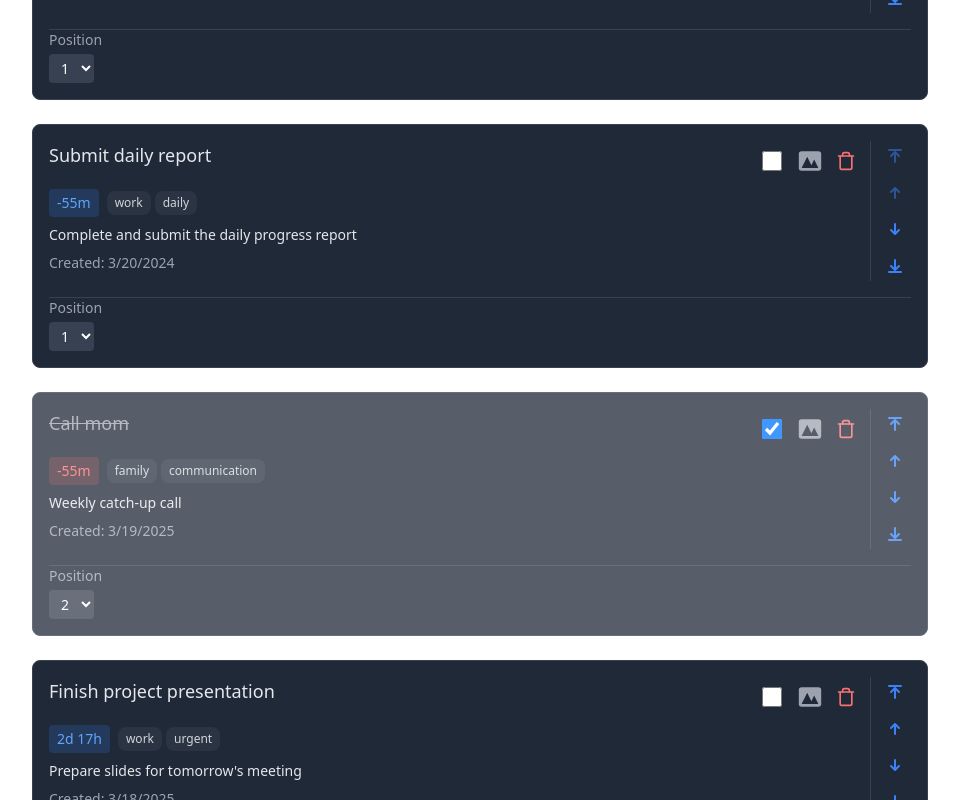
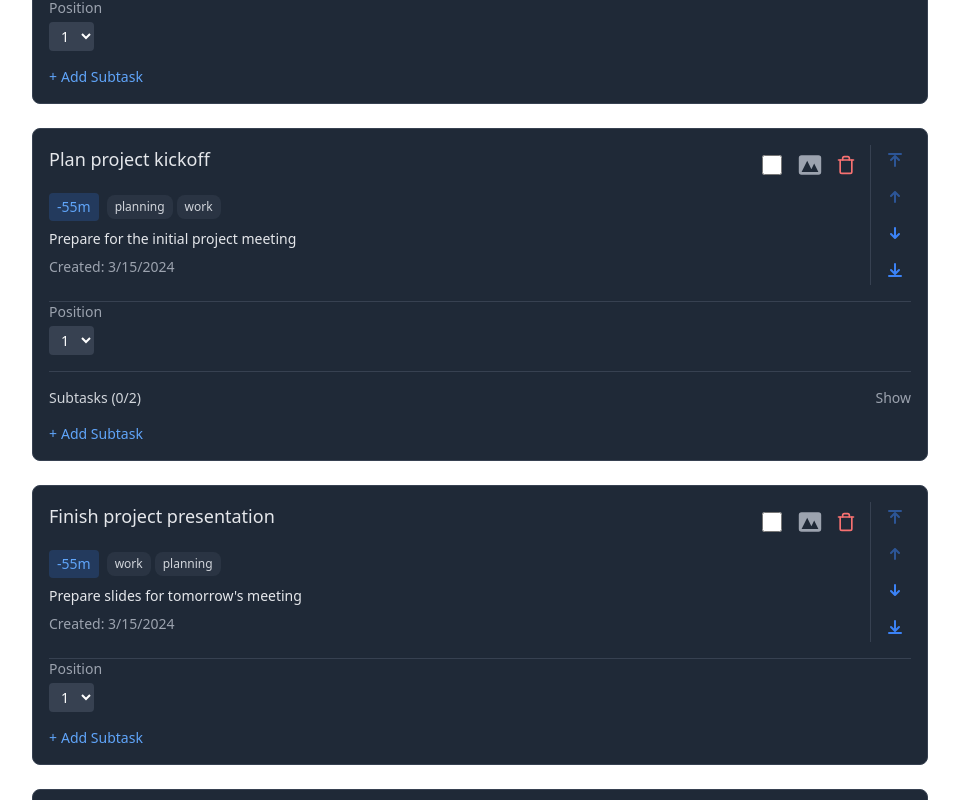
Before and after one commit to SebastianUdden/2-of-us, a React (Vite) app: page / in a window 1280 px wide. Shown: the part 480-1280 px from the top of the page, without its empty margins (160-1119 px from the left). Built offline with nearby package versions, Linux system fonts and the light colour scheme.

Commit message:
subtasks

```diff
--- a/src/components/AddTaskPanel.tsx
+++ b/src/components/AddTaskPanel.tsx
@@ -19,6 +19,8 @@ interface AddTaskPanelProps {
   onClose: () => void;
   onAddTask: (task: Task) => void;
   totalTasks: number;
+  parentTaskId?: string;
+  parentTaskTitle?: string;
 }
 
 const AddTaskPanel = ({
@@ -26,6 +28,8 @@ const AddTaskPanel = ({
   onClose,
   onAddTask,
   totalTasks,
+  parentTaskId,
+  parentTaskTitle,
 }: AddTaskPanelProps) => {
   const [formData, setFormData] = useState({
     title: "",
@@ -58,13 +62,21 @@ const AddTaskPanel = ({
 
   const handleSubmit = (e: React.FormEvent) => {
     e.preventDefault();
-    const newTask: Task = {
+    if (parentTaskId) {
+      // Adding a subtask
+      const subtask = {
+        id: crypto.randomUUID(),
+        title: formData.title,
+        completed: false,
+      };
+      onAddTask({
         id: crypto.randomUUID(),
         title: formData.title,
         description: formData.description,
         priority: formData.priority,
         author: "Sebastian Uddén",
         createdAt: new Date(),
+        updatedAt: new Date(),
         completed: false,
         archived: false,
         labels: formData.labels,
@@ -74,8 +86,32 @@ const AddTaskPanel = ({
             updatedAt: new Date(),
           },
         ],
+        subtasks: [subtask],
+        parentTaskId,
+      });
+    } else {
+      // Adding a main task
+      const newTask: Task = {
+        id: crypto.randomUUID(),
+        title: formData.title,
+        description: formData.description,
+        priority: formData.priority,
+        author: "Sebastian Uddén",
+        createdAt: new Date(),
+        updatedAt: new Date(),
+        completed: false,
+        archived: false,
+        labels: formData.labels,
+        updates: [
+          {
+            author: "Sebastian Uddén",
+            updatedAt: new Date(),
+          },
+        ],
+        subtasks: [],
       };
       onAddTask(newTask);
+    }
     onClose();
   };
 
@@ -100,7 +136,11 @@ const AddTaskPanel = ({
         }`}
       >
         <div className="flex items-center justify-between p-4 border-b border-gray-700">
-          <h2 className="text-xl font-semibold text-white">Add New Task</h2>
+          <h2 className="text-xl font-semibold text-white">
+            {parentTaskId
+              ? `Add Subtask to "${parentTaskTitle}"`
+              : "Add New Task"}
+          </h2>
           <button
             onClick={onClose}
             className="text-gray-400 hover:text-white transition-colors"
@@ -140,10 +180,14 @@ const AddTaskPanel = ({
                   setFormData({ ...formData, title: e.target.value })
                 }
                 className="w-full px-3 py-2 bg-gray-700 border border-gray-600 rounded-md shadow-sm text-white placeholder-gray-400 focus:outline-none focus:ring-2 focus:ring-blue-500 focus:border-blue-500"
-                placeholder="Enter task title"
+                placeholder={
+                  parentTaskId ? "Enter subtask title" : "Enter task title"
+                }
               />
             </div>
 
+            {!parentTaskId && (
+              <>
                 <div>
                   <label
                     htmlFor="description"
@@ -197,19 +241,25 @@ const AddTaskPanel = ({
                     id="priority"
                     value={formData.priority}
                     onChange={(e) =>
-                  setFormData({ ...formData, priority: Number(e.target.value) })
+                      setFormData({
+                        ...formData,
+                        priority: Number(e.target.value),
+                      })
                     }
                     className="w-full px-3 py-2 bg-gray-700 border border-gray-600 rounded-md shadow-sm text-white focus:outline-none focus:ring-2 focus:ring-blue-500 focus:border-blue-500"
                   >
-                {Array.from({ length: totalTasks + 1 }, (_, i) => i + 1).map(
-                  (position) => (
+                    {Array.from(
+                      { length: totalTasks + 1 },
+                      (_, i) => i + 1
+                    ).map((position) => (
                       <option key={position} value={position}>
                         {position}
                       </option>
-                  )
-                )}
+                    ))}
                   </select>
                 </div>
+              </>
+            )}
           </div>
 
           <div className="flex justify-end gap-3 p-4 border-t border-gray-700">
@@ -224,7 +274,7 @@ const AddTaskPanel = ({
               type="submit"
               className="px-4 py-2 text-sm font-medium text-white bg-blue-600 rounded-md hover:bg-blue-700 focus:outline-none focus:ring-2 focus:ring-blue-500 focus:ring-offset-2 focus:ring-offset-gray-800 transition-colors"
             >
-              Add Task
+              {parentTaskId ? "Add Subtask" : "Add Task"}
             </button>
           </div>
         </form>
--- a/src/components/Body.tsx
+++ b/src/components/Body.tsx
@@ -13,9 +13,6 @@ import { Task } from "../types/Task";
 import TaskCard from "./task-card/TaskCard";
 import { ViewToggle } from "./ViewToggle";
 
-type SortField = "priority" | "dueDate" | "updatedAt" | "title";
-type SortDirection = "asc" | "desc";
-
 const Body = () => {
   const [tasks, setTasks] = useState<Task[]>(mockTasks);
   const [lists, setLists] = useState<List[]>(mockLists);
@@ -30,13 +27,16 @@ const Body = () => {
     taskId: string;
     newPosition: number;
   } | null>(null);
-  const [sortField, setSortField] = useState<SortField>("priority");
-  const [sortDirection, setSortDirection] = useState<SortDirection>("asc");
+  const [sortField, setSortField] = useState<keyof Task>("priority");
+  const [sortDirection, setSortDirection] = useState<"asc" | "desc">("asc");
   const [isHeaderMinimized, setIsHeaderMinimized] = useState(false);
   const [isSortMinimized, setIsSortMinimized] = useState(false);
   const [labelFilters, setLabelFilters] = useState<LabelFilter[]>([]);
   const [searchQuery, setSearchQuery] = useState("");
   const [isAddTaskPanelOpen, setIsAddTaskPanelOpen] = useState(false);
+  const [parentTaskId, setParentTaskId] = useState<string | undefined>();
+  const [parentTaskTitle, setParentTaskTitle] = useState<string | undefined>();
+  const [expandedTaskId, setExpandedTaskId] = useState<string | null>(null);
   const scrollContainerRef = useRef<HTMLDivElement>(null);
 
   // Get all unique labels from tasks and lists
@@ -59,7 +59,7 @@ const Body = () => {
   // Get count of tasks with due dates
   const tasksWithDueDate = tasks.filter((task) => task.dueDate).length;
 
-  const sortTasks = (tasks: Task[]): Task[] => {
+  const sortTasks = useCallback((tasks: Task[]): Task[] => {
     // First sort by completion status (completed tasks go to bottom)
     const sortedByCompletion = [...tasks].sort((a, b) => {
       if (a.completed === b.completed) return 0;
@@ -71,10 +71,43 @@ const Body = () => {
       ...task,
       priority: index + 1,
     }));
+  }, []); // Empty dependency array since it doesn't depend on any external values
+
+  const handleAddTask = (newTask: Task) => {
+    if (parentTaskId) {
+      // Add as subtask
+      setTasks((prevTasks) => {
+        return prevTasks.map((task) => {
+          if (task.id === parentTaskId) {
+            return {
+              ...task,
+              subtasks: [...task.subtasks, newTask],
+            };
+          }
+          return task;
+        });
+      });
+      // Automatically expand the parent task
+      setExpandedTaskId(parentTaskId);
+    } else {
+      // Add as main task
+      setTasks((prevTasks) => {
+        const updatedTasks = [...prevTasks, newTask];
+        return sortTasks(updatedTasks);
+      });
+    }
+    setIsAddTaskPanelOpen(false);
+    setParentTaskId(undefined);
+    setParentTaskTitle(undefined);
   };
 
-  const handleAddTask = (newTask: Task) => {
-    setTasks((prevTasks) => [...prevTasks, newTask]);
+  const handleAddSubtask = (taskId: string) => {
+    const task = tasks.find((t) => t.id === taskId);
+    if (task) {
+      setParentTaskId(taskId);
+      setParentTaskTitle(task.title);
+      setIsAddTaskPanelOpen(true);
+    }
   };
 
   const handlePriorityChange = (taskId: string, newPosition: number) => {
@@ -335,7 +368,7 @@ const Body = () => {
     setLabelFilters([]);
   };
 
-  const handleSort = (field: SortField) => {
+  const handleSort = (field: keyof Task) => {
     if (sortField === field && field !== "priority") {
       // Only toggle direction if it's not priority
       setSortDirection((prev) => (prev === "asc" ? "desc" : "asc"));
@@ -380,7 +413,7 @@ const Body = () => {
     field,
     label,
   }: {
-    field: SortField;
+    field: keyof Task;
     label: string;
   }) => (
     <button
@@ -441,6 +474,14 @@ const Body = () => {
     const multiplier = sortDirection === "asc" ? 1 : -1;
     return multiplier * (a.createdAt.getTime() - b.createdAt.getTime());
   });
+
+  const handleListConvertToTask = (task: Task) => {
+    // Add the task to the tasks list
+    setTasks((prevTasks) => {
+      const updatedTasks = [...prevTasks, task];
+      return sortTasks(updatedTasks);
+    });
+  };
 
   return (
     <div className="flex flex-col min-h-screen">
@@ -569,6 +610,7 @@ const Body = () => {
                     onUpdate={handleListUpdate}
                     onLabelClick={handleListLabelClick}
                     selectedLabel={selectedLabel}
+                    onConvertToTask={handleListConvertToTask}
                   />
                 ))
               )
@@ -576,26 +618,9 @@ const Body = () => {
               <div className="flex flex-col items-center justify-center h-full text-gray-400">
                 <p className="text-lg font-medium mb-2">No tasks found</p>
                 <p className="text-sm text-center">
-                  {view === "archive" ? (
-                    "No archived tasks yet"
-                  ) : getLabelState(
-                      labelFilters.find((f) => f.state === LabelState.SHOW_ONLY)
-                        ?.label || ""
-                    ) === LabelState.SHOW_ONLY ? (
-                    "No tasks with this label"
-                  ) : searchQuery ? (
-                    <>
-                      No tasks match your search.{" "}
-                      <button
-                        onClick={() => setSearchQuery("")}
-                        className="text-blue-400 hover:text-blue-300 underline"
-                      >
-                        Clear your search
-                      </button>
-                    </>
-                  ) : (
-                    "Add your first task to get started"
-                  )}
+                  {selectedLabel
+                    ? "No tasks with this label"
+                    : "Add your first task to get started"}
                 </p>
               </div>
             ) : (
@@ -609,15 +634,14 @@ const Body = () => {
                   onArchive={handleArchive}
                   onUpdate={handleUpdate}
                   totalTasks={tasks.length}
-                  isAnimating={animatingTaskId === task.id}
-                  isCollapsed={isCollapsed && animatingTaskId === task.id}
+                  isAnimating={task.id === animatingTaskId}
+                  isCollapsed={isCollapsed}
                   onHeightChange={handleTaskHeight}
                   onLabelClick={handleLabelClick}
-                  selectedLabel={
-                    labelFilters.find((f) => f.state === LabelState.SHOW_ONLY)
-                      ?.label
-                  }
-                  disablePriorityControls={sortField !== "priority"}
+                  selectedLabel={selectedLabel}
+                  onAddSubtask={handleAddSubtask}
+                  expandedTaskId={expandedTaskId}
+                  setExpandedTaskId={setExpandedTaskId}
                 />
               ))
             )}
@@ -632,9 +656,15 @@ const Body = () => {
       </div>
       <AddTaskPanel
         isOpen={isAddTaskPanelOpen}
-        onClose={() => setIsAddTaskPanelOpen(false)}
+        onClose={() => {
+          setIsAddTaskPanelOpen(false);
+          setParentTaskId(undefined);
+          setParentTaskTitle(undefined);
+        }}
         onAddTask={handleAddTask}
         totalTasks={tasks.length}
+        parentTaskId={parentTaskId}
+        parentTaskTitle={parentTaskTitle}
       />
     </div>
   );
--- a/src/components/list-card/ListCard.tsx
+++ b/src/components/list-card/ListCard.tsx
@@ -2,6 +2,7 @@ import { List, ListItem } from "../../types/List";
 
 import { LabelPill } from "../LabelPill";
 import { LabelState } from "../../types/LabelState";
+import { Task } from "../../types/Task";
 import { formatDistanceToNow } from "date-fns";
 
 interface ListCardProps {
@@ -11,6 +12,7 @@ interface ListCardProps {
   onUpdate: (updatedList: List) => void;
   onLabelClick: (label: string) => void;
   selectedLabel?: string;
+  onConvertToTask?: (task: Task) => void;
 }
 
 const ListCard = ({
@@ -20,6 +22,7 @@ const ListCard = ({
   onUpdate,
   onLabelClick,
   selectedLabel,
+  onConvertToTask,
 }: ListCardProps) => {
   const handleItemComplete = (itemId: string) => {
     onComplete(list.id, itemId);
@@ -65,6 +68,41 @@ const ListCard = ({
     onUpdate({ ...list, items: updatedItems });
   };
 
+  const handleConvertToTask = () => {
+    if (!onConvertToTask) return;
+
+    const task: Task = {
+      id: crypto.randomUUID(),
+      title: list.title,
+      description: list.description || "",
+      author: list.author,
+      createdAt: new Date(),
+      updatedAt: new Date(),
+      completed: false,
+      priority: 1, // This will be updated by the parent component
+      labels: list.labels || [],
+      archived: false,
+      updates: [],
+      subtasks: list.items.map((item) => ({
+        id: crypto.randomUUID(),
+        title: item.content,
+        description: "",
+        author: list.author,
+        createdAt: item.createdAt,
+        updatedAt: item.updatedAt,
+        completed: item.completed,
+        priority: 1,
+        labels: [],
+        archived: false,
+        updates: [],
+        subtasks: [],
+        parentTaskId: list.id,
+      })),
+    };
+
+    onConvertToTask(task);
+  };
+
   const completedCount = list.items.filter((item) => item.completed).length;
   const totalCount = list.items.length;
 
@@ -100,6 +138,14 @@ const ListCard = ({
               }
             />
           ))}
+          {onConvertToTask && (
+            <button
+              onClick={handleConvertToTask}
+              className="text-blue-400 hover:text-blue-300 transition-colors"
+            >
+              Clone to Task
+            </button>
+          )}
           <button
             onClick={handleDelete}
             className="text-gray-400 hover:text-red-400 transition-colors"
--- a/src/components/task-card/TaskCard.tsx
+++ b/src/components/task-card/TaskCard.tsx
@@ -25,6 +25,9 @@ interface TaskCardProps {
   onLabelClick?: (label: string) => void;
   selectedLabel?: string;
   disablePriorityControls?: boolean;
+  onAddSubtask?: (parentTaskId: string) => void;
+  expandedTaskId: string | null;
+  setExpandedTaskId: (id: string | null) => void;
 }
 
 const TaskCard = ({
@@ -41,12 +44,20 @@ const TaskCard = ({
   onLabelClick,
   selectedLabel,
   disablePriorityControls = false,
+  onAddSubtask,
+  expandedTaskId,
+  setExpandedTaskId,
 }: TaskCardProps) => {
   const cardRef = useRef<HTMLDivElement>(null);
   const [showDeleteConfirm, setShowDeleteConfirm] = useState(false);
   const [isEditing, setIsEditing] = useState(false);
   const [editedTitle, setEditedTitle] = useState(task.title);
   const [editedDescription, setEditedDescription] = useState(task.description);
+  const [showSubtasks, setShowSubtasks] = useState(expandedTaskId === task.id);
+
+  useEffect(() => {
+    setShowSubtasks(expandedTaskId === task.id);
+  }, [expandedTaskId, task.id]);
 
   useEffect(() => {
     if (!isAnimating && cardRef.current && onHeightChange) {
@@ -73,12 +84,37 @@ const TaskCard = ({
   };
 
   const handleDueDateChange = (date: Date | undefined) => {
-    const isOverdue = date ? new Date() > date : false;
     onUpdate({
       ...task,
       dueDate: date,
-      isOverdue,
     });
+  };
+
+  const handleSubtaskComplete = (subtaskId: string) => {
+    const updatedSubtasks = task.subtasks.map((subtask) =>
+      subtask.id === subtaskId
+        ? { ...subtask, completed: !subtask.completed }
+        : subtask
+    );
+    onUpdate({
+      ...task,
+      subtasks: updatedSubtasks,
+    });
+  };
+
+  const handleSubtaskDelete = (subtaskId: string) => {
+    const updatedSubtasks = task.subtasks.filter(
+      (subtask) => subtask.id !== subtaskId
+    );
+    onUpdate({
+      ...task,
+      subtasks: updatedSubtasks,
+    });
+  };
+
+  const toggleSubtasks = () => {
+    setShowSubtasks(!showSubtasks);
+    setExpandedTaskId(showSubtasks ? null : task.id);
   };
 
   return (
@@ -122,7 +158,6 @@ const TaskCard = ({
             <div className="flex items-center gap-2 mt-2">
               <TaskDueDate
                 dueDate={task.dueDate}
-                isOverdue={task.isOverdue}
                 onDueDateChange={handleDueDateChange}
               />
               {task.labels && task.labels.length > 0 && (
@@ -201,6 +236,73 @@ const TaskCard = ({
             </select>
           </div>
         </div>
+
+        {/* Subtasks Section */}
+        {task.subtasks && task.subtasks.length > 0 && (
+          <div className="mt-4 border-t border-gray-700 pt-4">
+            <div className="flex items-center justify-between mb-2">
+              <h3 className="text-sm font-medium text-gray-300">
+                Subtasks (
+                {task.subtasks.filter((subtask) => subtask.completed).length}/
+                {task.subtasks.length})
+              </h3>
+              <button
+                onClick={toggleSubtasks}
+                className="text-sm text-gray-400 hover:text-gray-300"
+              >
+                {showSubtasks ? "Hide" : "Show"}
+              </button>
+            </div>
+            {showSubtasks && (
+              <div className="space-y-2">
+                {task.subtasks.map((subtask) => (
+                  <div
+                    key={subtask.id}
+                    onClick={() => handleSubtaskComplete(subtask.id)}
+                    className="flex items-center gap-2 p-2 bg-gray-700 rounded cursor-pointer hover:bg-gray-600 transition-colors"
+                  >
+                    <input
+                      type="checkbox"
+                      checked={subtask.completed}
+                      onChange={() => handleSubtaskComplete(subtask.id)}
+                      className="rounded border-gray-600 text-blue-500 focus:ring-blue-500"
+                      onClick={(e) => e.stopPropagation()}
+                    />
+                    <span
+                      className={`flex-1 text-sm ${
+                        subtask.completed
+                          ? "text-gray-400 line-through"
+                          : "text-gray-200"
+                      }`}
+                    >
+                      {subtask.title}
+                    </span>
+                    <button
+                      onClick={(e) => {
+                        e.stopPropagation();
+                        handleSubtaskDelete(subtask.id);
+                      }}
+                      className="text-gray-400 hover:text-gray-300"
+                    >
+                      ×
+                    </button>
+                  </div>
+                ))}
+              </div>
+            )}
+          </div>
+        )}
+
+        {/* Add Subtask Button */}
+        {onAddSubtask && (
+          <button
+            onClick={() => onAddSubtask(task.id)}
+            className="mt-4 text-sm text-blue-400 hover:text-blue-300 flex items-center gap-1"
+          >
+            <span>+</span>
+            <span>Add Subtask</span>
+          </button>
+        )}
       </div>
       <DeleteConfirmDialog
         isOpen={showDeleteConfirm}
--- a/src/components/task-card/TaskHeader.tsx
+++ b/src/components/task-card/TaskHeader.tsx
@@ -69,7 +69,7 @@ export const TaskHeader = ({
           type="checkbox"
           checked={task.completed}
           onChange={() => onComplete(task.id)}
-          className="w-5 h-5 rounded border-gray-300 text-blue-500 focus:ring-blue-500"
+          className="w-5 h-5 rounded border-gray-300 text-blue-500 focus:ring-blue-500 cursor-pointer"
         />
         <button
           onClick={() => onArchive(task.id)}
--- a/src/data/mock.ts
+++ b/src/data/mock.ts
@@ -11,93 +11,126 @@ export const mockTasks: Task[] = [
     archived: false,
     author: "John",
     createdAt: new Date("2024-03-20"),
+    updatedAt: new Date("2024-03-20"),
     updates: [],
     labels: ["planning", "work"],
-    isOverdue: false,
+    subtasks: [],
   },
   {
     id: "1",
-    title: "Submit daily report",
-    description: "Complete and submit the daily progress report",
+    title: "Plan project kickoff",
+    description: "Prepare for the initial project meeting",
+    author: "John Doe",
+    createdAt: new Date("2024-03-15"),
+    updatedAt: new Date("2024-03-15"),
+    completed: false,
     priority: 1,
-    completed: false,
+    dueDate: new Date("2024-03-20"),
+    labels: ["planning", "work"],
     archived: false,
-    author: "John",
-    createdAt: new Date("2024-03-20"),
     updates: [],
-    labels: ["work", "daily"],
-    dueDate: new Date(new Date().setHours(17, 0, 0, 0)),
-    isOverdue: false,
+    subtasks: [
+      {
+        id: "1-1",
+        title: "Create presentation slides",
+        completed: false,
+      },
+      {
+        id: "1-2",
+        title: "Schedule team meeting",
+        completed: false,
+      },
+    ],
   },
   {
     id: "2",
-    title: "Call mom",
-    description: "Weekly catch-up call",
+    title: "Submit daily report",
+    description: "Complete and submit the daily progress report",
+    author: "John Doe",
+    createdAt: new Date("2024-03-15"),
+    updatedAt: new Date("2024-03-15"),
+    completed: false,
     priority: 2,
-    completed: true,
+    dueDate: new Date("2024-03-15"),
+    labels: ["work"],
     archived: false,
-    author: "Jane",
-    createdAt: new Date("2025-03-19"),
     updates: [],
-    labels: ["family", "communication"],
-    dueDate: new Date("2025-03-21T20:00:00"),
-    isOverdue: true,
+    subtasks: [],
   },
   {
     id: "3",
-    title: "Finish project presentation",
-    description: "Prepare slides for tomorrow's meeting",
+    title: "Call mom",
+    description: "Weekly catch-up call",
+    author: "John Doe",
+    createdAt: new Date("2024-03-15"),
+    updatedAt: new Date("2024-03-15"),
+    completed: false,
     priority: 3,
-    completed: false,
+    dueDate: new Date("2024-03-16"),
+    labels: ["family"],
     archived: false,
-    author: "John",
-    createdAt: new Date("2025-03-18"),
     updates: [],
-    labels: ["work", "urgent"],
-    dueDate: new Date("2025-03-30T14:00:00"),
-    isOverdue: false,
+    subtasks: [],
   },
   {
     id: "4",
-    title: "Go to gym",
-    description: "30 minutes cardio, strength training",
-    priority: 4,
+    title: "Finish project presentation",
+    description: "Prepare slides for tomorrow's meeting",
+    author: "John Doe",
+    createdAt: new Date("2024-03-15"),
+    updatedAt: new Date("2024-03-15"),
     completed: false,
+    priority: 1,
+    dueDate: new Date("2024-03-16"),
+    labels: ["work", "planning"],
     archived: false,
-    author: "Jane",
-    createdAt: new Date("2024-03-17"),
     updates: [],
-    labels: ["health", "exercise"],
-    dueDate: new Date("2025-03-29T19:00:00"),
-    isOverdue: false,
+    subtasks: [],
   },
   {
     id: "5",
-    title: "Read book",
-    description: "Chapter 3 of 'The Great Gatsby'",
-    priority: 5,
+    title: "Go to gym",
+    description: "30 minutes cardio, strength training",
+    author: "John Doe",
+    createdAt: new Date("2024-03-15"),
+    updatedAt: new Date("2024-03-15"),
     completed: false,
+    priority: 2,
+    dueDate: new Date("2024-03-15"),
+    labels: [],
     archived: false,
-    author: "John",
-    createdAt: new Date("2024-03-16"),
     updates: [],
-    labels: ["leisure", "reading"],
-    dueDate: new Date("2025-04-24T21:00:00"),
-    isOverdue: false,
+    subtasks: [],
   },
   {
     id: "6",
+    title: "Read book",
+    description: "Chapter 3 of 'The Great Gatsby'",
+    author: "John Doe",
+    createdAt: new Date("2024-03-15"),
+    updatedAt: new Date("2024-03-15"),
+    completed: false,
+    priority: 3,
+    dueDate: new Date("2024-03-17"),
+    labels: [],
+    archived: false,
+    updates: [],
+    subtasks: [],
+  },
+  {
+    id: "7",
     title: "Buy groceries",
     description: "Milk, eggs, bread, and vegetables",
-    priority: 6,
+    author: "John Doe",
+    createdAt: new Date("2024-03-15"),
+    updatedAt: new Date("2024-03-15"),
     completed: false,
+    priority: 2,
+    dueDate: new Date("2024-03-15"),
+    labels: [],
     archived: false,
-    author: "John",
-    createdAt: new Date("2024-03-20"),
     updates: [],
-    labels: ["shopping", "household"],
-    dueDate: new Date("2025-03-22T18:00:00"),
-    isOverdue: true,
+    subtasks: [],
   },
 ];
 
--- a/src/types/Task.ts
+++ b/src/types/Task.ts
@@ -7,13 +7,19 @@ export interface Task {
   id: string;
   title: string;
   description: string;
-  priority: number;
-  completed: boolean;
-  archived: boolean;
   author: string;
   createdAt: Date;
+  updatedAt: Date;
+  completed: boolean;
+  priority: number;
+  dueDate?: Date;
+  labels?: string[];
+  archived: boolean;
   updates: TaskUpdate[];
-  labels: string[];
-  dueDate?: Date;
-  isOverdue?: boolean;
+  subtasks: {
+    id: string;
+    title: string;
+    completed: boolean;
+  }[];
+  parentTaskId?: string;
 }
```
Lines whose indentation alone changed are shown as unchanged.
